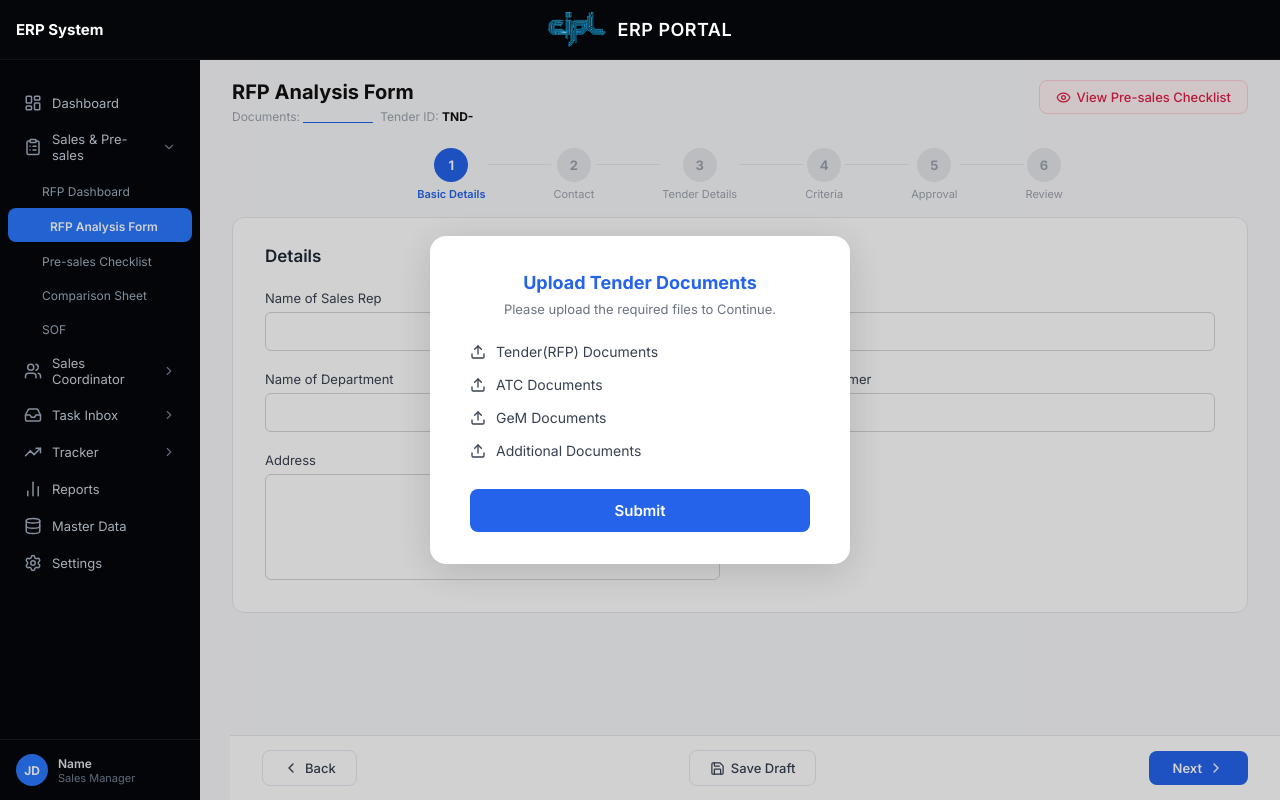
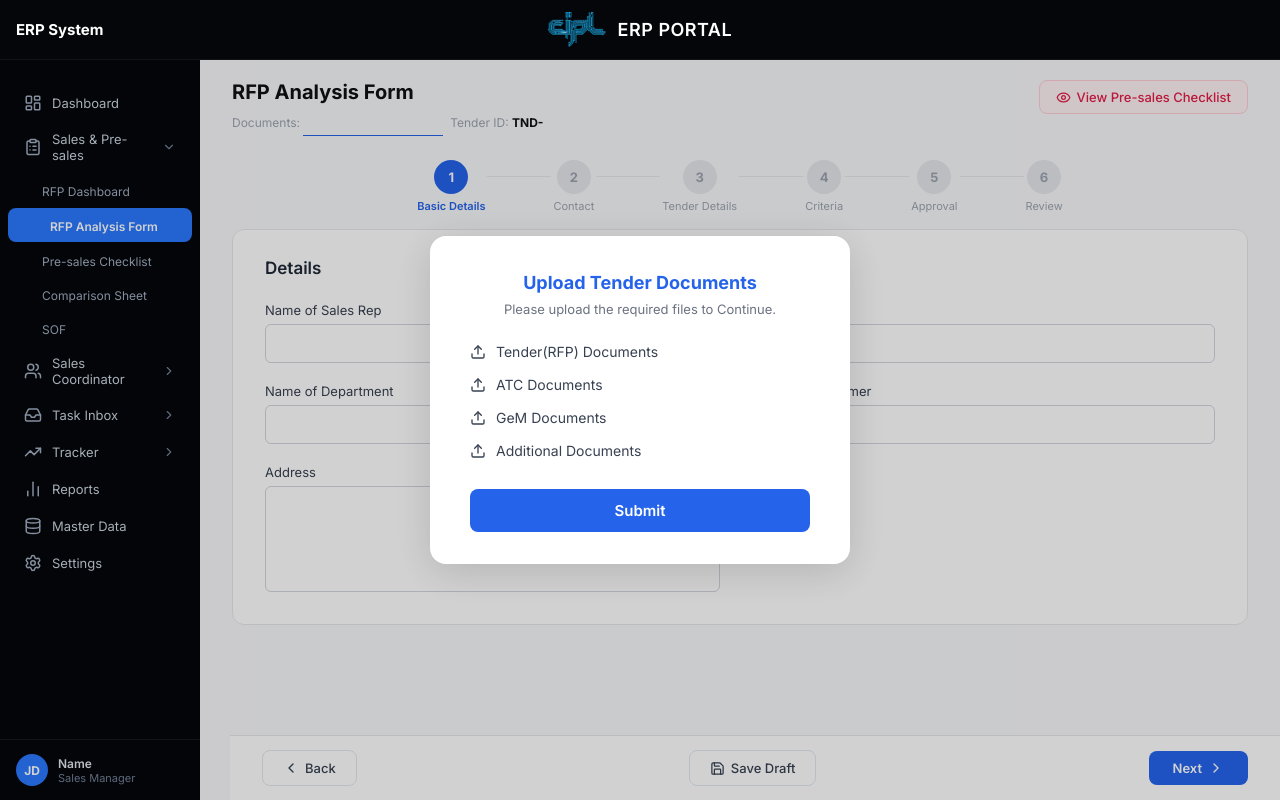
Before and after one commit to Arjuyx-gif/ERP, a React (Vite) app: page /rfp-analysis-form in a window 1280 px wide. Built offline with nearby package versions, Linux system fonts and the light colour scheme.

Commit message:
Fixed The document button hovering

```diff
--- a/src/pages/dashboard/RFPAnalysisForm.jsx
+++ b/src/pages/dashboard/RFPAnalysisForm.jsx
@@ -611,10 +611,11 @@ const RFPAnalysisForm = () => {
                     onClick={() => setDocView("docs")}
                     style={{
                       background: "none", border: "none", borderBottom: "1.5px solid #2563EB",
-                      padding: "0 0 1px", cursor: "pointer", fontFamily: FONT,
-                      fontSize: 12, color: "#2563EB", minWidth: 70, display: "inline-block",
+                      padding: "6px 0", cursor: "pointer", fontFamily: FONT,
+                      fontSize: 14, color: "#2563EB", minWidth: 140, display: "inline-block",
+                      textAlign: "left", lineHeight: "1",
                     }}
-                  >{" "}</button>
+                  >{"\u00A0"}</button>
                   &nbsp;&nbsp;Tender ID:&nbsp;<strong style={{ color: "#111" }}>{displayTenderId}</strong>
                 </p>
               </div>
```
